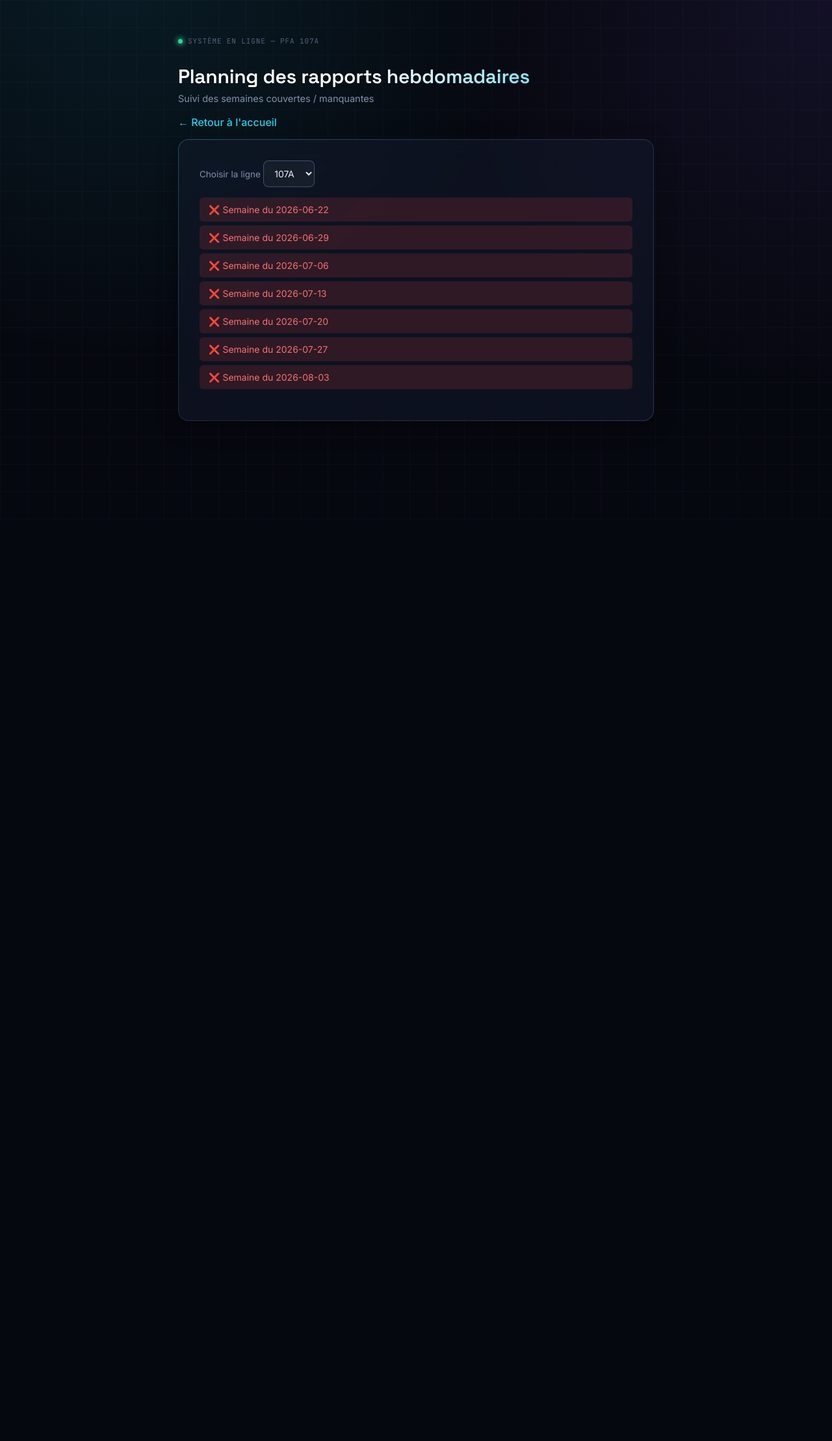
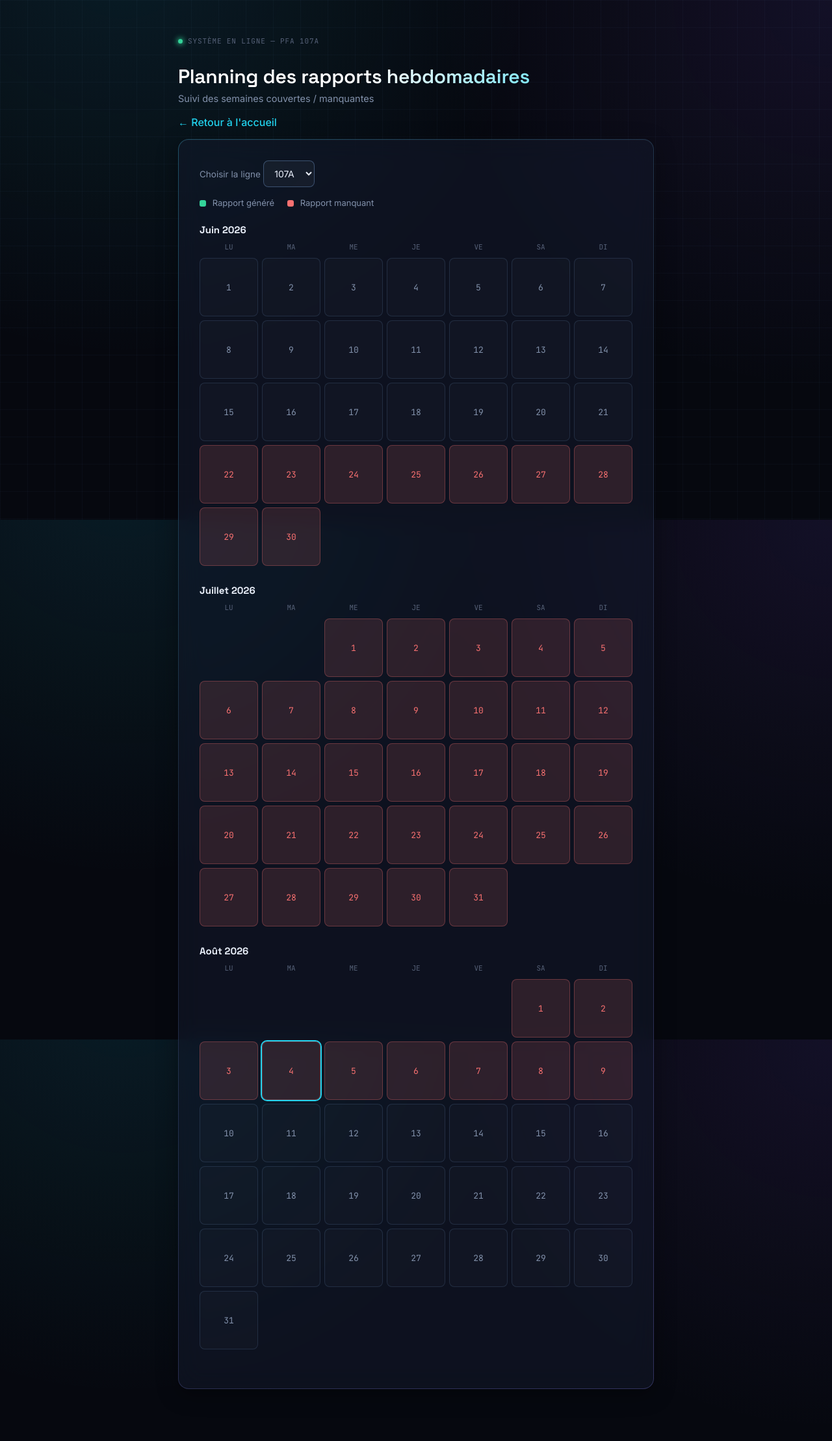
Before and after one commit to douaaabbadi0-ship-it/dashboard-suivi, a Flask app: page /planning in a window 1280 px wide. Shown: the whole page at 65% size. Before the commit the page ends 799 px from the top, so only its background shows below. Run offline with Flask 3, Linux system fonts and the light colour scheme; the visitor is signed in with stand-in values (Sample User, id 1); data that the repository does not hold is empty.

Commit message:
Passage du planning en vue calendrier

```diff
--- a/static/css/style.css
+++ b/static/css/style.css
@@ -582,3 +582,85 @@ hr {
     background-color: rgba(239, 68, 68, 0.15);
     color: #f87171;
 }
+/* ---------- Calendrier planning ---------- */
+.calendar-legend {
+    display: flex;
+    gap: 20px;
+    margin: 16px 0 24px;
+    font-size: 13px;
+    color: var(--text-muted);
+}
+
+.legend-dot {
+    display: inline-block;
+    width: 10px;
+    height: 10px;
+    border-radius: 3px;
+    margin-right: 6px;
+    vertical-align: middle;
+}
+
+.legend-ok { background: var(--green); }
+.legend-manquant { background: var(--red); }
+
+.calendar-month {
+    margin-bottom: 28px;
+}
+
+.calendar-month h3 {
+    font-family: 'Space Grotesk', sans-serif;
+    font-size: 15px;
+    color: var(--text-primary);
+    margin: 0 0 10px;
+    text-transform: capitalize;
+}
+
+.calendar-grid {
+    display: grid;
+    grid-template-columns: repeat(7, 1fr);
+    gap: 6px;
+}
+
+.calendar-weekday {
+    font-family: 'JetBrains Mono', monospace;
+    font-size: 11px;
+    text-transform: uppercase;
+    color: var(--text-faint);
+    text-align: center;
+    padding-bottom: 4px;
+}
+
+.calendar-day {
+    aspect-ratio: 1;
+    display: flex;
+    align-items: center;
+    justify-content: center;
+    border-radius: 8px;
+    font-size: 13px;
+    font-family: 'JetBrains Mono', monospace;
+    color: var(--text-muted);
+    background: rgba(255, 255, 255, 0.02);
+    border: 1px solid var(--border-glass);
+}
+
+.calendar-day-vide {
+    border: none;
+    background: transparent;
+}
+
+.day-generee {
+    background: rgba(52, 211, 153, 0.18);
+    color: var(--green);
+    border-color: rgba(52, 211, 153, 0.35);
+    font-weight: 600;
+}
+
+.day-manquant {
+    background: rgba(248, 113, 113, 0.14);
+    color: var(--red);
+    border-color: rgba(248, 113, 113, 0.3);
+}
+
+.day-aujourdhui {
+    box-shadow: 0 0 0 2px var(--neon-cyan);
+}
--- a/static/js/planning.js
+++ b/static/js/planning.js
@@ -1,28 +1,121 @@
+const JOURS_SEMAINE = ['Lu', 'Ma', 'Me', 'Je', 'Ve', 'Sa', 'Di'];
+const NOMS_MOIS = ['Janvier', 'Février', 'Mars', 'Avril', 'Mai', 'Juin',
+                    'Juillet', 'Août', 'Septembre', 'Octobre', 'Novembre', 'Décembre'];
+
+function toDate(str) {
+    const [y, m, d] = str.split('-').map(Number);
+    return new Date(y, m - 1, d);
+}
+
+function addDays(date, n) {
+    const d = new Date(date);
+    d.setDate(d.getDate() + n);
+    return d;
+}
+
+function sameDay(a, b) {
+    return a.getFullYear() === b.getFullYear() &&
+           a.getMonth() === b.getMonth() &&
+           a.getDate() === b.getDate();
+}
+
+// Détermine le statut d'une date : 'generee', 'manquant', ou null (hors période suivie)
+function statutDuJour(date, semaines) {
+    for (const s of semaines) {
+        const debut = toDate(s.periode_debut);
+        const fin = addDays(debut, 6);
+        if (date >= debut && date <= fin) {
+            return s.generee ? 'generee' : 'manquant';
+        }
+    }
+    return null;
+}
+
+function construireCalendrier(annee, mois, semaines) {
+    const moisDiv = document.createElement('div');
+    moisDiv.className = 'calendar-month';
+
+    const titre = document.createElement('h3');
+    titre.textContent = `${NOMS_MOIS[mois]} ${annee}`;
+    moisDiv.appendChild(titre);
+
+    const grille = document.createElement('div');
+    grille.className = 'calendar-grid';
+
+    JOURS_SEMAINE.forEach(j => {
+        const entete = document.createElement('div');
+        entete.className = 'calendar-weekday';
+        entete.textContent = j;
+        grille.appendChild(entete);
+    });
+
+    const premierJour = new Date(annee, mois, 1);
+    const dernierJour = new Date(annee, mois + 1, 0);
+
+    // Décalage pour commencer la grille un lundi (getDay: 0=dimanche)
+    let decalage = premierJour.getDay() - 1;
+    if (decalage < 0) decalage = 6;
+
+    for (let i = 0; i < decalage; i++) {
+        const vide = document.createElement('div');
+        vide.className = 'calendar-day calendar-day-vide';
+        grille.appendChild(vide);
+    }
+
+    const aujourdHui = new Date();
+
+    for (let jour = 1; jour <= dernierJour.getDate(); jour++) {
+        const date = new Date(annee, mois, jour);
+        const statut = statutDuJour(date, semaines);
+
+        const caseJour = document.createElement('div');
+        caseJour.className = 'calendar-day';
+        if (statut === 'generee') caseJour.classList.add('day-generee');
+        if (statut === 'manquant') caseJour.classList.add('day-manquant');
+        if (sameDay(date, aujourdHui)) caseJour.classList.add('day-aujourdhui');
+
+        caseJour.textContent = jour;
+        grille.appendChild(caseJour);
+    }
+
+    moisDiv.appendChild(grille);
+    return moisDiv;
+}
+
 async function chargerPlanning() {
     const ligne = document.getElementById('ligneSelectPlanning').value;
-    const liste = document.getElementById('planningList');
-    liste.innerHTML = '<li>Chargement...</li>';
+    const container = document.getElementById('calendarContainer');
+    container.innerHTML = '<p class="status">Chargement...</p>';
 
     try {
         const response = await fetch(`/api/planning?ligne=${ligne}`);
         if (!response.ok) throw new Error('Erreur serveur');
         const semaines = await response.json();
 
-        liste.innerHTML = '';
+        container.innerHTML = '';
 
         if (semaines.length === 0) {
-            liste.innerHTML = '<li>Aucune donnée disponible pour cette ligne.</li>';
+            container.innerHTML = '<p class="status">Aucune donnée disponible pour cette ligne.</p>';
             return;
         }
 
-        semaines.forEach(s => {
-            const li = document.createElement('li');
-            li.className = s.generee ? 'planning-ok' : 'planning-manquant';
-            li.innerHTML = `${s.generee ? '✅' : '❌'} Semaine du ${s.periode_debut}`;
-            liste.appendChild(li);
-        });
+        const dateDebut = toDate(semaines[0].periode_debut);
+        const dateFin = new Date();
+
+        let anneeCourante = dateDebut.getFullYear();
+        let moisCourant = dateDebut.getMonth();
+
+        while (anneeCourante < dateFin.getFullYear() ||
+               (anneeCourante === dateFin.getFullYear() && moisCourant <= dateFin.getMonth())) {
+            container.appendChild(construireCalendrier(anneeCourante, moisCourant, semaines));
+            moisCourant++;
+            if (moisCourant > 11) {
+                moisCourant = 0;
+                anneeCourante++;
+            }
+        }
     } catch (err) {
-        liste.innerHTML = '<li>Erreur lors du chargement du planning.</li>';
+        container.innerHTML = '<p class="status error">Erreur lors du chargement du planning.</p>';
         console.error(err);
     }
 }
--- a/templates/planning.html
+++ b/templates/planning.html
@@ -21,7 +21,13 @@
                 <option value="{{ ligne }}">{{ ligne }}</option>
                 {% endfor %}
             </select>
-            <ul id="planningList" class="planning-list"></ul>
+
+            <div class="calendar-legend">
+                <span><span class="legend-dot legend-ok"></span> Rapport généré</span>
+                <span><span class="legend-dot legend-manquant"></span> Rapport manquant</span>
+            </div>
+
+            <div id="calendarContainer"></div>
         </div>
     </div>
     <script src="{{ url_for('static', filename='js/planning.js') }}"></script>
```
